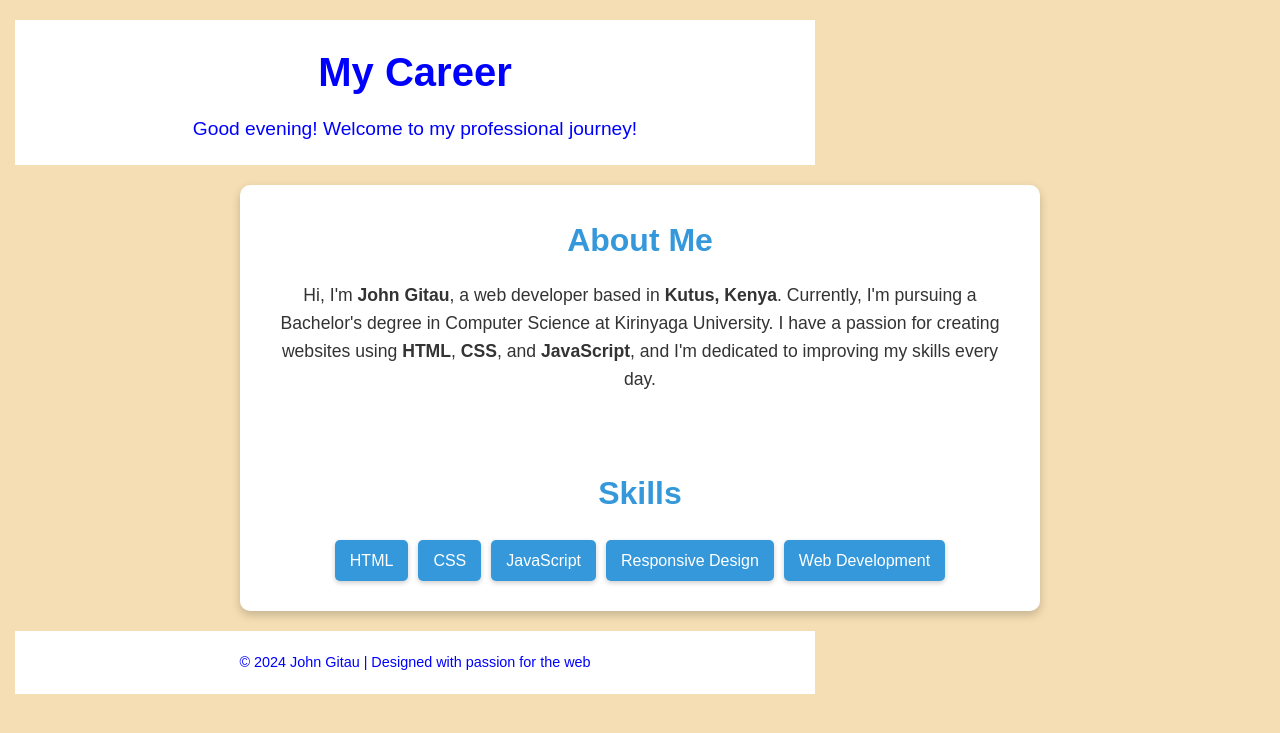
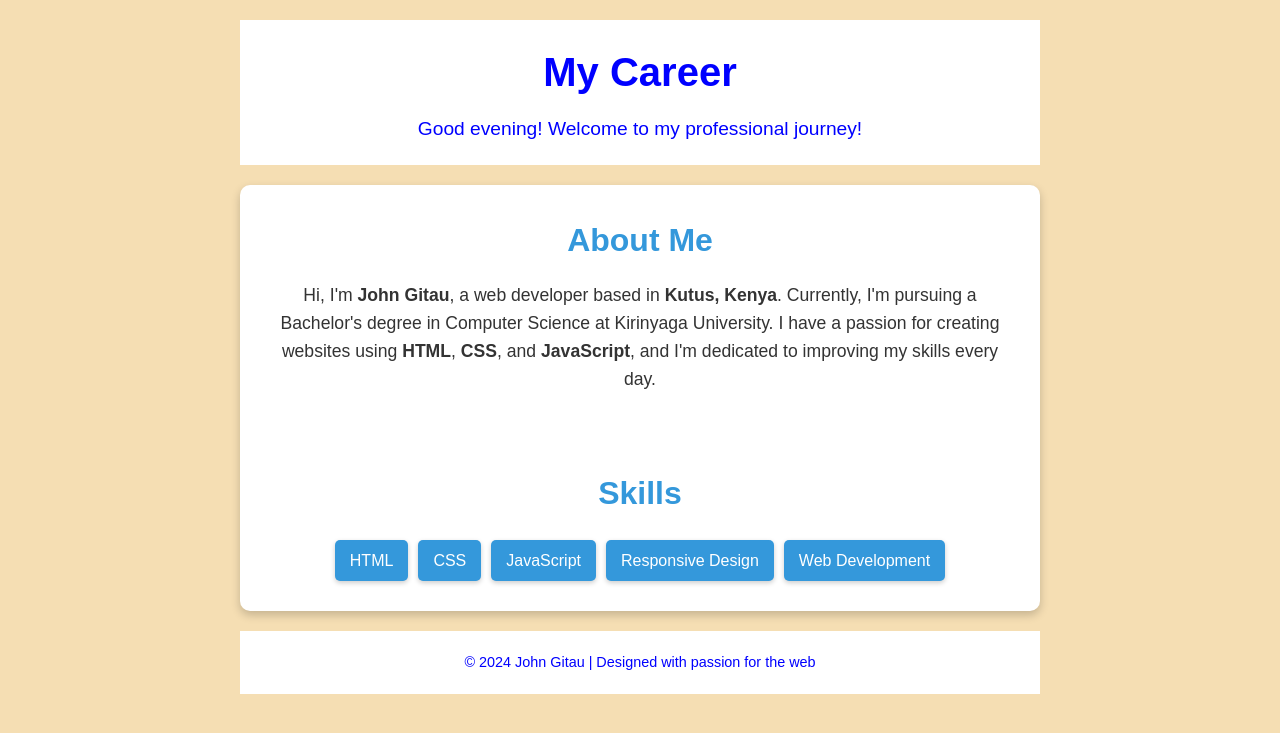
Before and after one commit to jonterob/Tech-John, a PHP site: the page made by My Career.html in a window 1280 px wide. Shown: the top 733 px of the page. Run offline with PHP 8.4, Linux system fonts and the light colour scheme.

Commit message:
Update My Career.css

```diff
--- a/My Career.css
+++ b/My Career.css
@@ -18,6 +18,7 @@ body {
 header {
     text-align: center; /* Center align header content */
     padding: 20px;
+    margin: auto;
     margin-top: 20px; /* Space between the header and top of the page */
     background: #fff; /* White background for header */
     color: blue; /* Blue text color */
@@ -97,6 +98,7 @@ header p {
 footer {
     text-align: center; /* Center align footer content */
     padding: 20px; /* Space inside the footer */
+    margin: auto;
     margin-top: 20px; /* Space above the footer */
     font-size: 0.9em; /* Smaller font size */
     background: white; /* White background for footer */
```
